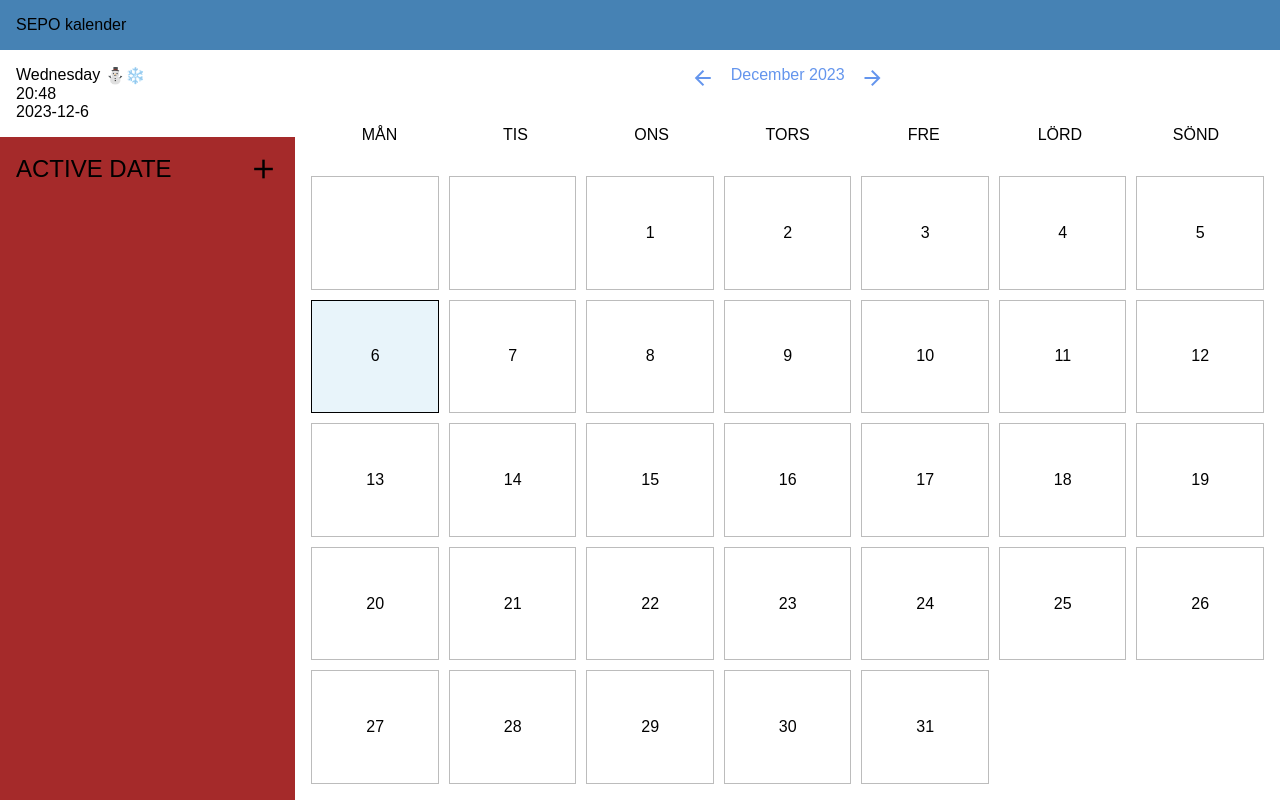
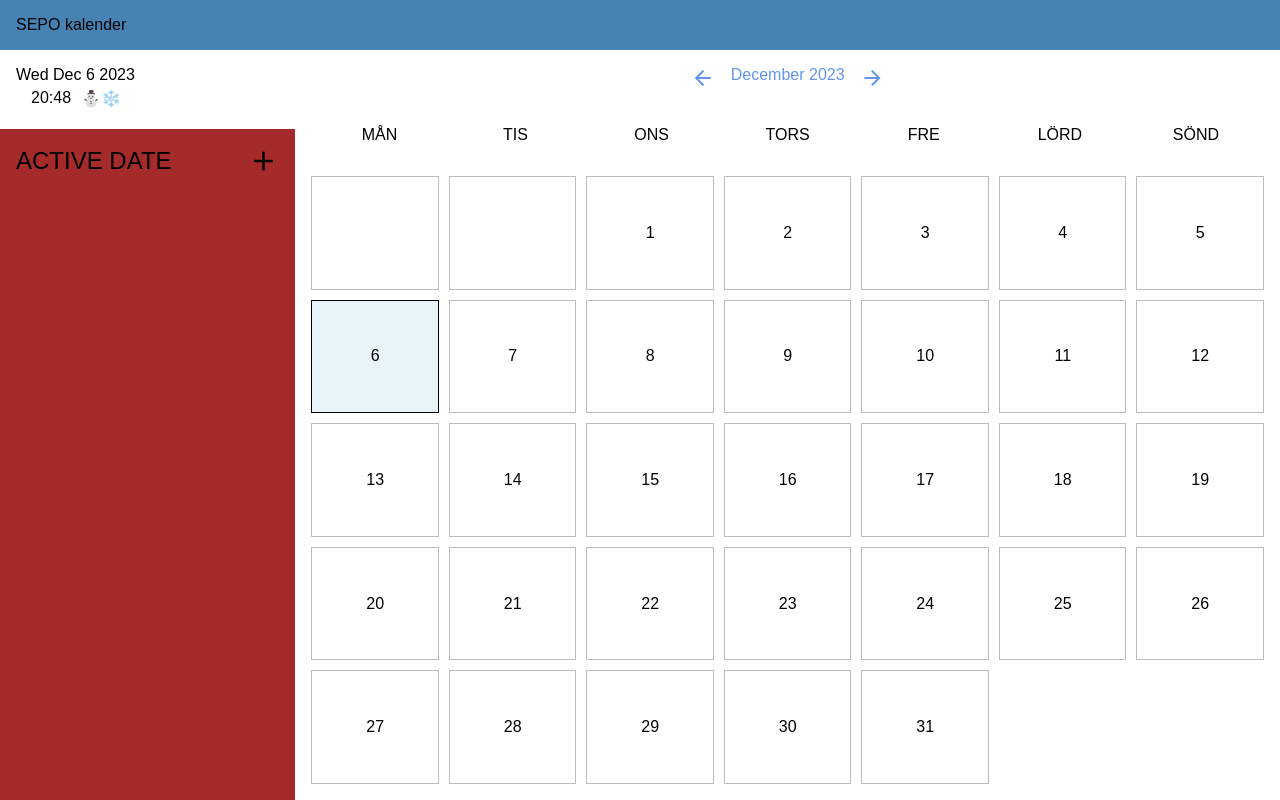
Before and after one commit to Philipbendiksen/Calendar-with-JS, a website: page public/index.html in a window 1280 px wide. Drawn offline with nearby package versions, Linux system fonts and the light colour scheme.

Commit message:
change layout and format of welcome segment to match the requirments of cypress test

```diff
--- a/public/styles/style.css
+++ b/public/styles/style.css
@@ -28,13 +28,14 @@ body {
   margin: 1rem;
 }
 
-.dayAndSeasonIcon {
+.timeAndSeasonIcon {
   display: flex;
+  gap: 10px;
+  margin: 5px 15px;
 }
 
 .seasonalIcon {
   margin: 0;
-  padding-left: 5px;
 }
 
 .calendarContainer {
--- a/public/welcome.js
+++ b/public/welcome.js
@@ -21,60 +21,66 @@ function createWelcomeSegment(welcomeSegmentClassName) {
   welcomeSegment.className = welcomeSegmentClassName;
   welcomeSegment.setAttribute("data-cy", "welcome-segment");
 
-  const dayAndIconDiv = document.createElement("div");
-  dayAndIconDiv.className = "dayAndSeasonIcon";
-  welcomeSegment.appendChild(dayAndIconDiv);
-
-  const welcomeDayDiv = document.createElement("div");
-  welcomeDayDiv.className = "welcomeDay";
-  const dayNames = [
-    "Monday",
-    "Tuesday",
-    "Wednesday",
-    "Thursday",
-    "Friday",
-    "Saterday",
-    "Sunday",
-  ];
-  const now = new Date();
-  const day = dayNames[now.getDay() - 1];
-  welcomeDayDiv.textContent = day;
-  dayAndIconDiv.appendChild(welcomeDayDiv);
-
-  const iconDiv = document.createElement("div");
-  iconDiv.className = "seasonalIcon";
-  iconDiv.textContent = "⛄️❄️";
-  dayAndIconDiv.appendChild(iconDiv);
-
-  const welcomeTimeDiv = document.createElement("div");
-  welcomeTimeDiv.className = "welcomeTime";
-  updateWelcomeTime();
-  welcomeSegment.appendChild(welcomeTimeDiv);
-
   const welcomeDateDiv = document.createElement("div");
   welcomeDateDiv.className = "welcomeDate";
   updateWelcomeDate();
   welcomeSegment.appendChild(welcomeDateDiv);
 
-  function updateWelcomeTime() {
-    const now = new Date();
-    const hour = now.getHours();
-    const minutes = now.getMinutes();
-    const timeString = hour + ":" + (minutes < 10 ? "0" : "") + minutes;
-    welcomeTimeDiv.textContent = timeString;
-  }
-  setInterval(updateWelcomeTime, 1000);
-
   function updateWelcomeDate() {
     const now = new Date();
-    const date = now.getDate();
-    const month = now.getMonth() + 1;
-    const year = now.getFullYear();
-    const dateString = year + "-" + month + "-" + date;
+    const formatOptions = {
+      weekday: "short",
+      year: "numeric",
+      month: "short",
+      day: "numeric",
+    };
+    const dateString = now
+      .toLocaleDateString("en-US", formatOptions)
+      .replace(/,/g, ""); // Remove commas
     welcomeDateDiv.textContent = dateString;
   }
 
   setInterval(updateWelcomeDate, 1000); //  updates every second
 
+  const timeAndIconDiv = document.createElement("div");
+  timeAndIconDiv.className = "timeAndSeasonIcon";
+  welcomeSegment.appendChild(timeAndIconDiv);
+
+  /* const welcomeDayDiv = document.createElement("div");
+  welcomeDayDiv.className = "welcomeDay";
+  const dayNames = [
+    "sun",
+    "mon",
+    "tue",
+    "wed",
+    "thu",
+    "fri",
+    "sat"];
+  const now = new Date();
+  const day = dayNames[now.getDay() - 1];
+  welcomeDayDiv.textContent = day;
+  dayAndIconDiv.appendChild(welcomeDayDiv); */
+
+  const welcomeTimeDiv = document.createElement("div");
+  welcomeTimeDiv.className = "welcomeTime";
+  updateWelcomeTime();
+  timeAndIconDiv.appendChild(welcomeTimeDiv);
+
+  function updateWelcomeTime() {
+    const now = new Date();
+    const hour = now.getHours();
+    const minutes = now.getMinutes();
+    const timeString = `${hour < 10 ? "0" : ""}${hour}:${
+      minutes < 10 ? "0" : ""
+    }${minutes}`;
+    welcomeTimeDiv.textContent = timeString;
+  }
+  setInterval(updateWelcomeTime, 1000);
+
+  const iconDiv = document.createElement("div");
+  iconDiv.className = "seasonalIcon";
+  iconDiv.textContent = "⛄️❄️";
+  timeAndIconDiv.appendChild(iconDiv);
+
   return welcomeSegment;
 }
```
